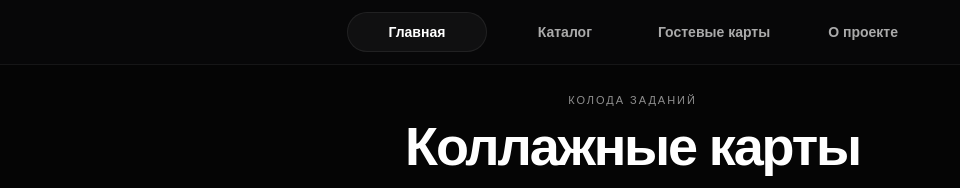
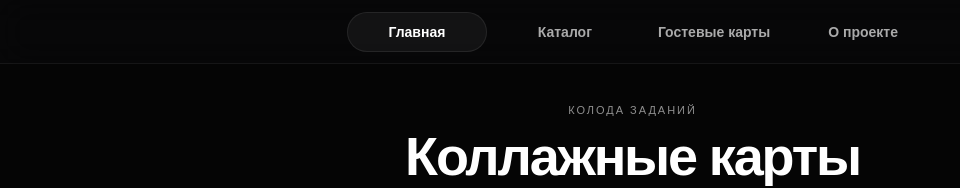
Before and after one commit to Lowranger555/collage-cards, a React (Vite) app: page / in a window 1280 px wide. Shown: the top 188 px of the page, without its empty margins (0-960 px from the left). Built offline with nearby package versions, Linux system fonts and the light colour scheme.

Commit message:
Stabilize fixed header and home spacing

```diff
--- a/src/App.jsx
+++ b/src/App.jsx
@@ -7,6 +7,11 @@ import GuestCards from "./pages/GuestCards";
 import About from "./pages/About";
 
 function App() {
+  const isMobile =
+    typeof window !== "undefined" ? window.innerWidth < 760 : false;
+
+  const headerHeight = isMobile ? 58 : 64;
+
   return (
     <BrowserRouter>
       <div
@@ -20,7 +25,12 @@ function App() {
       >
         <Header />
 
-        <div style={{ flex: 1 }}>
+        <div
+          style={{
+            flex: 1,
+            paddingTop: `${headerHeight}px`
+          }}
+        >
           <Routes>
             <Route path="/" element={<Home />} />
             <Route path="/catalog" element={<CatalogPage />} />
--- a/src/components/Header.jsx
+++ b/src/components/Header.jsx
@@ -2,6 +2,8 @@ import { Link, useLocation } from "react-router-dom";
 
 function Header() {
   const location = useLocation();
+  const isMobile =
+    typeof window !== "undefined" ? window.innerWidth < 760 : false;
 
   const links = [
     { to: "/", label: "Главная" },
@@ -9,9 +11,6 @@ function Header() {
     { to: "/guest-cards", label: "Гостевые карты" },
     { to: "/about", label: "О проекте" }
   ];
-
-  const isMobile =
-    typeof window !== "undefined" ? window.innerWidth < 760 : false;
 
   function isActive(path) {
     return location.pathname === path;
@@ -25,28 +24,37 @@ function Header() {
         left: 0,
         right: 0,
         zIndex: 1000,
-        background: "rgba(8, 8, 9, 0.92)",
+        height: isMobile ? "58px" : "64px",
+        boxSizing: "border-box",
+        background: "rgba(8, 8, 9, 0.78)",
         borderBottom: "1px solid rgba(255,255,255,0.06)",
-        backdropFilter: "blur(14px)",
-        WebkitBackdropFilter: "blur(14px)"
+        backdropFilter: "blur(16px)",
+        WebkitBackdropFilter: "blur(16px)"
       }}
     >
       <div
         style={{
           maxWidth: "1100px",
+          height: "100%",
           margin: "0 auto",
-          padding: isMobile ? "10px 12px" : "12px 20px"
+          padding: isMobile ? "10px 12px" : "12px 20px",
+          boxSizing: "border-box",
+          display: "flex",
+          alignItems: "center",
+          justifyContent: "center"
         }}
       >
         {isMobile ? (
           <nav
             style={{
+              width: "100%",
               display: "flex",
               gap: "8px",
               overflowX: "auto",
               overflowY: "hidden",
               whiteSpace: "nowrap",
               WebkitOverflowScrolling: "touch",
+              overscrollBehaviorX: "contain",
               scrollbarWidth: "none",
               msOverflowStyle: "none"
             }}
@@ -63,7 +71,7 @@ function Header() {
                     display: "inline-flex",
                     alignItems: "center",
                     justifyContent: "center",
-                    height: "38px",
+                    height: "36px",
                     padding: "0 14px",
                     borderRadius: "999px",
                     textDecoration: "none",
@@ -73,7 +81,7 @@ function Header() {
                     lineHeight: 1,
                     fontWeight: "600",
                     background: active
-                      ? "rgba(255,255,255,0.05)"
+                      ? "rgba(255,255,255,0.06)"
                       : "transparent",
                     border: "1px solid rgba(255,255,255,0.08)",
                     boxSizing: "border-box"
@@ -88,6 +96,7 @@ function Header() {
           <nav
             style={{
               display: "flex",
+              alignItems: "center",
               justifyContent: "center",
               gap: "8px",
               flexWrap: "wrap"
@@ -115,10 +124,10 @@ function Header() {
                     lineHeight: 1,
                     fontWeight: "600",
                     background: active
-                      ? "rgba(255,255,255,0.04)"
+                      ? "rgba(255,255,255,0.05)"
                       : "transparent",
                     border: active
-                      ? "1px solid rgba(255,255,255,0.07)"
+                      ? "1px solid rgba(255,255,255,0.08)"
                       : "1px solid transparent",
                     boxSizing: "border-box"
                   }}
--- a/src/pages/Home.jsx
+++ b/src/pages/Home.jsx
@@ -20,7 +20,6 @@ function Home() {
   const cardHeight = isMobile ? 500 : 560;
   const stageWidth = isMobile ? 340 : 430;
   const stageHeight = isMobile ? 530 : 610;
-  const headerOffset = isMobile ? 74 : 70;
 
   function getRandomPrompt(excludeId = null, excludeCategory = null) {
     let pool = prompts;
@@ -71,10 +70,8 @@ function Home() {
   return (
     <main
       style={{
-        minHeight: "100vh",
-        padding: isMobile
-          ? `${headerOffset + 20}px 16px 56px`
-          : `${headerOffset + 24}px 20px 64px`
+        minHeight: "100%",
+        padding: isMobile ? "20px 16px 96px" : "40px 20px 128px"
       }}
     >
       <div
@@ -135,7 +132,7 @@ function Home() {
             flexDirection: "column",
             alignItems: "center",
             justifyContent: "center",
-            gap: isMobile ? "28px" : "18px"
+            gap: isMobile ? "28px" : "24px"
           }}
         >
           <div
@@ -223,7 +220,7 @@ function Home() {
             onMouseEnter={() => setIsButtonHovered(true)}
             onMouseLeave={() => setIsButtonHovered(false)}
             style={{
-              marginTop: isMobile ? "12px" : "0",
+              marginTop: isMobile ? "8px" : "0",
               padding: "13px 22px",
               borderRadius: "999px",
               border: "1px solid rgba(255,255,255,0.12)",
```
